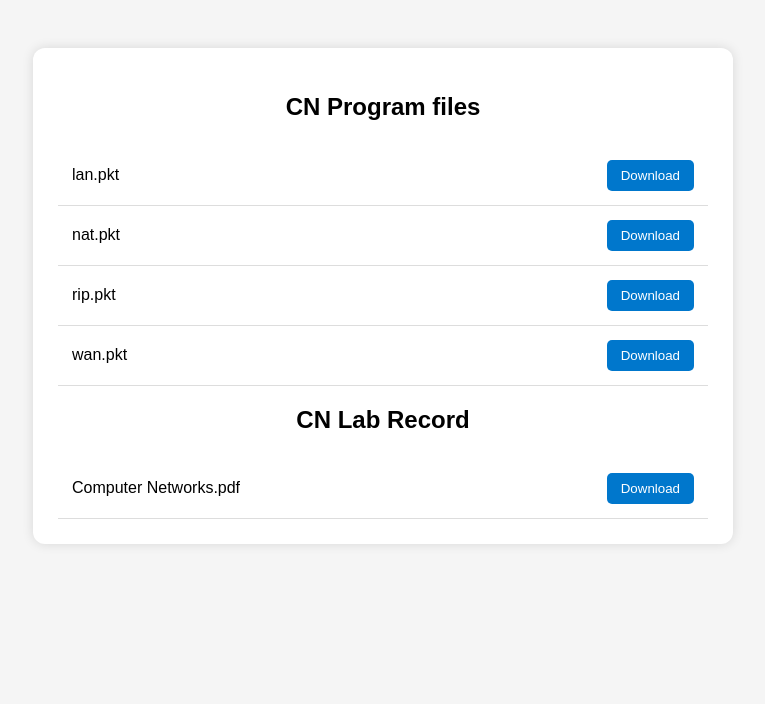
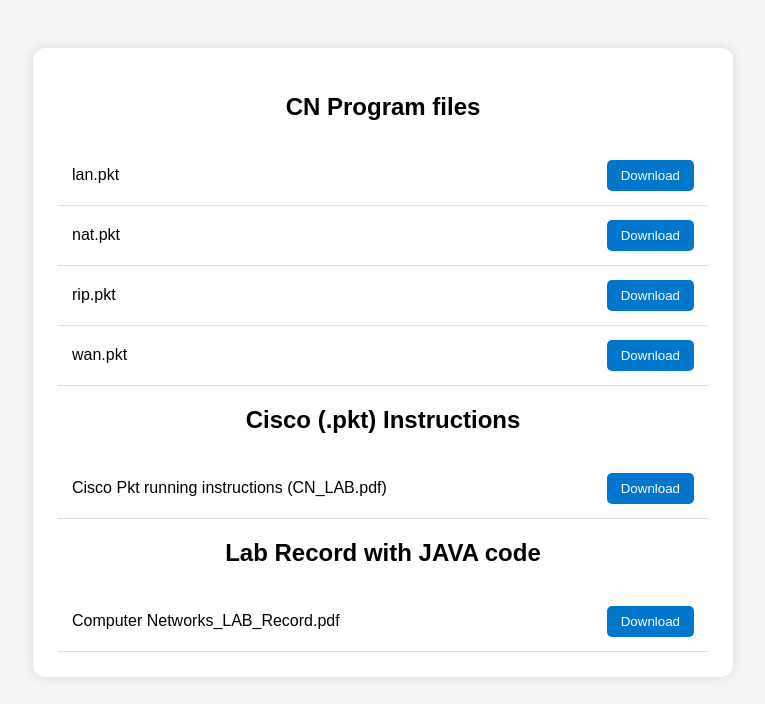
Before and after one commit to lazyPanda-UPK/CN, a plain HTML site: page cisco/index.html in a window 1280 px wide. Shown: the whole page, without its empty margins (257-1022 px from the left). Drawn offline with Linux system fonts and the light colour scheme.

Commit message:
Update index.html

```diff
--- a/cisco/index.html
+++ b/cisco/index.html
@@ -80,11 +80,20 @@
             </a>
         </div>
 
-        <h2>CN Lab Record</h2>
+        <h2>Cisco (.pkt) Instructions</h2>
 
         <div class="file-item">
-            <span>Computer Networks.pdf</span>
+            <span>Cisco Pkt running instructions (CN_LAB.pdf)</span>
             <a href="CN_LAB.pdf" download>
+                <button>Download</button>
+            </a>
+        </div>
+
+        <h2>Lab Record with JAVA code</h2>
+
+        <div class="file-item">
+            <span>Computer Networks_LAB_Record.pdf</span>
+            <a href="Computer Networks_LAB_Record.pdf" download>
                 <button>Download</button>
             </a>
         </div>
```
